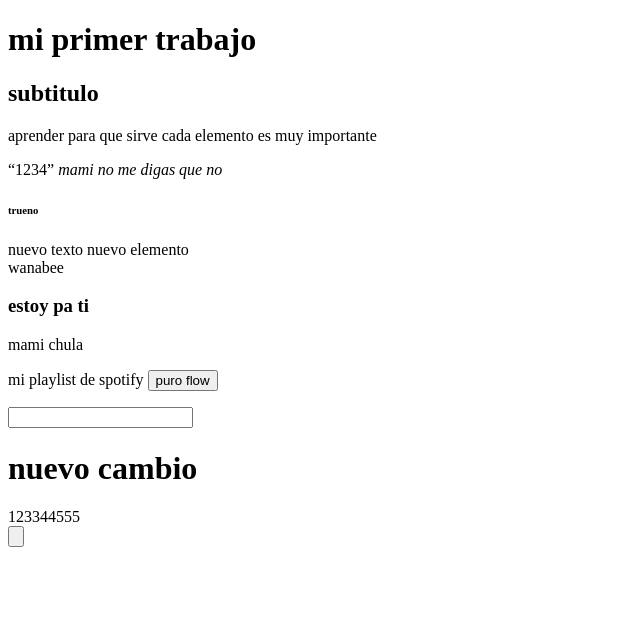
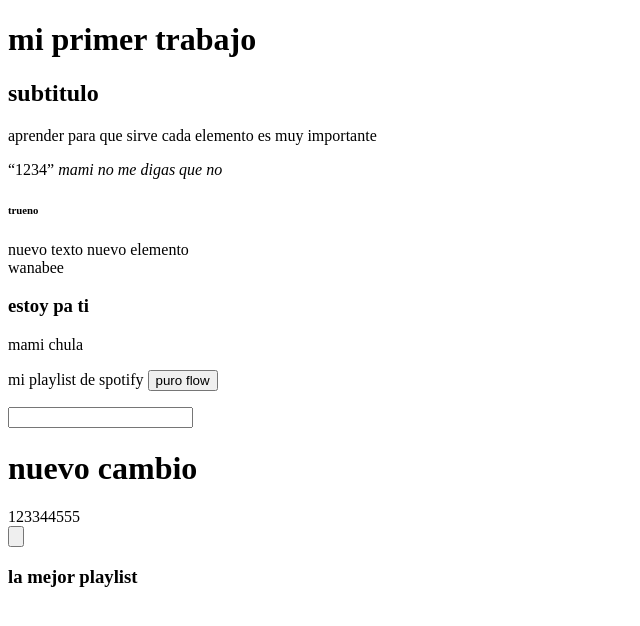
Before and after one commit to AngeloG16/12345, a plain HTML site: page index.html in a window 1280 px wide. Shown: the whole page, without its empty margins (0-640 px from the left). Drawn offline with Linux system fonts and the light colour scheme.

Commit message:
123456789

```diff
--- a/index.html
+++ b/index.html
@@ -33,3 +33,4 @@
 
             <header>123344555</header>
             <picture><input type="button" value=""></picture>
+            <h3>la mejor playlist</h3>
```
